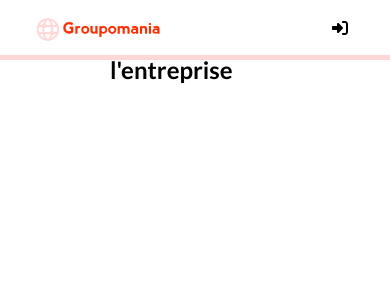
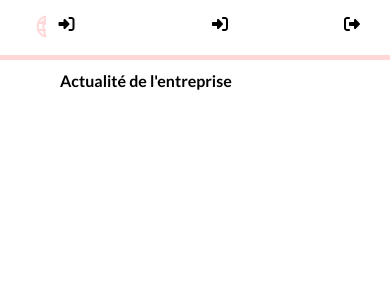
Before and after one commit to ClementFra/FranquartClement_7_19082022, a React (Create React App) app in the folder front/: page / in a window 390 px wide. Shown: the top 300 px of the page. Built offline with nearby package versions, Linux system fonts and the light colour scheme.

Commit message:
header correction

```diff
--- a/front/src/components/header/Header.css
+++ b/front/src/components/header/Header.css
@@ -3,7 +3,6 @@ header {
   width: 100%;
   height: 55px;
   border-bottom: 5px solid #FFD7D7;
-    z-index: 10;
   top: 0;
   background-color: white;
 }
@@ -14,23 +13,116 @@ header {
   height: 25px;
   object-fit: cover;
   margin-left: 1em;
-    margin-top: 1em;
+  margin-top: 0.8em;
   top: 1px;
 }
 
-  .logo {
-    height: 100%;
+a {
+  text-decoration: none;
+  color: black;
+  font-weight: bold;
+}
+
+a :hover {
+  color: #FD2D01;
+  transition: all 0.3s ease-in-out;
+}
+
+ul {
+  display: flex;
+  flex-direction: row-reverse;
+  justify-content: space-between;
+  align-items: center;
+  list-style-type: none;
+  width: 100%;
+}
+
+li {
   display: flex;
   flex-direction: row;
   justify-content: space-between;
+  align-items: center;
+  list-style-type: none;
 }
-
+.logout{
+  margin-left: -40px;
+}
 .loginIcon {
   display: flex;
   justify-content: center;
   align-items: center;
-    width: 100px;
-    margin-left: auto;
+  width: 260px;
   text-align: center;
   color: black;
+  outline-style: none;
+  margin-left: auto;
+  padding-right: 2em;
 }
+
+.IconSmallHeader, .IconSmallHeaderLogOut {
+  display: none;
+}
+
+
+
+
+@media screen and (max-width: 600px) {
+
+  h1 {
+    font-size: 1em;
+    padding: 60px;
+  }
+
+  .logo img {
+    position: absolute;
+    clip: rect(0px,30px,200px,0px);
+  }
+  .loginIcon {
+    display: flex;
+    justify-content: flex-end;
+    align-items: center;
+    width: 135px;
+    text-align: center;
+    color: black;
+    outline-style: none;
+    margin-left: auto;
+    padding-right: 1em;
+}
+
+  .IconSmallHeader {
+    display: flex;
+    justify-content: center;
+    align-items: center;
+    width: 60px;
+    text-align: center;
+    color: black;
+    outline-style: none;
+    margin-left: auto;
+    padding-right: 2em;
+    z-index: 1000;
+  }
+  .logout {
+    display: flex;
+    flex-direction: row-reverse;
+    justify-content: space-between;
+    align-items: center;
+    list-style-type: none;
+    width: 100%;
+  }
+
+
+  .IconSmallHeaderLogOut {
+    display: flex;
+    justify-content: center;
+    flex-direction: row-reverse;
+    align-items: center;
+    text-align: center;
+    color: black;
+    outline-style: none;
+    margin-left: auto;
+    z-index: 1000;
+  }
+  .HideInSmallScreen {
+    display: none;
+  }
+}
--- a/front/src/components/header/Header.js
+++ b/front/src/components/header/Header.js
@@ -1,11 +1,13 @@
- import React from "react";
 import { NavLink } from "react-router-dom";
 import Logo from "../../images/logo.png";
 import "./Header.css";
+import {
+  faRightToBracket,
+  faRightFromBracket,
+} from "@fortawesome/free-solid-svg-icons";
 import { FontAwesomeIcon } from "@fortawesome/react-fontawesome";
- import { faRightToBracket } from "@fortawesome/free-solid-svg-icons";
 
- const NavBar = () => {
+const Header = () => {
   return (
     <header>
       <div className="logo">
@@ -13,13 +15,48 @@
           <img src={Logo} alt="logo de groupomania" />
         </NavLink>
         <div className="loginIcon">
+          <ul className="logout">
+            <NavLink
+              onClick={() => {
+                localStorage.clear();
+                window.location.reload();
+              }}
+              to="/"
+            >
+              <li className="HideInSmallScreen">Se déconnecter</li>
+              <li className="IconSmallHeaderLogOut">
+                <FontAwesomeIcon
+                  className="loginIcon"
+                  icon={faRightToBracket}
+                />
+              </li>
+            </NavLink>
+          </ul>
           <NavLink to="/login">
-            <FontAwesomeIcon  className="loginIcon" icon={faRightToBracket} />
+            <ul className="Login" >
+              <NavLink to="/register">
+                <li className="HideInSmallScreen">S'inscrire</li>
+                <li className="IconSmallHeader">
+                  <FontAwesomeIcon
+                    title="S'inscrire"
+                    icon={faRightFromBracket}
+                  />
+                </li>
+              </NavLink>
+              <NavLink to="/login">
+                <li className="HideInSmallScreen">Se connecter</li>
+                <li className="IconSmallHeader">
+                  <FontAwesomeIcon
+                    title="Se connecter"
+                    icon={faRightToBracket}
+                  />
+                </li>
+              </NavLink>
+            </ul>
           </NavLink>
         </div>
       </div>
     </header>
   );
 };
-
- export default NavBar;
+export default Header;
```
Lines whose indentation alone changed are shown as unchanged.
